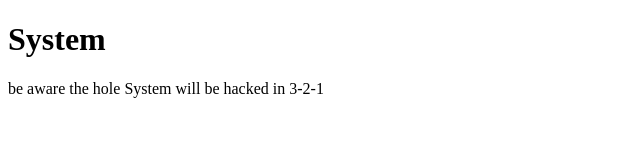
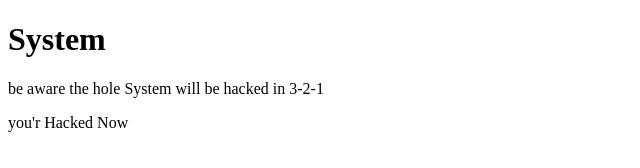
Before and after one commit to Ahmed0Fawal/Github-0, a plain HTML site: page index.html in a window 1280 px wide. Shown: the whole page, without its empty margins (0-640 px from the left). Drawn offline with Linux system fonts and the light colour scheme.

Commit message:
Update index.html
Hacking

```diff
--- a/index.html
+++ b/index.html
@@ -5,5 +5,6 @@
 <body>
 <h1> System </h1>
 <p> be aware the hole System will be hacked in 3-2-1 </p>
+  <p> you'r Hacked Now</p>
 </body>
 </html>
```
